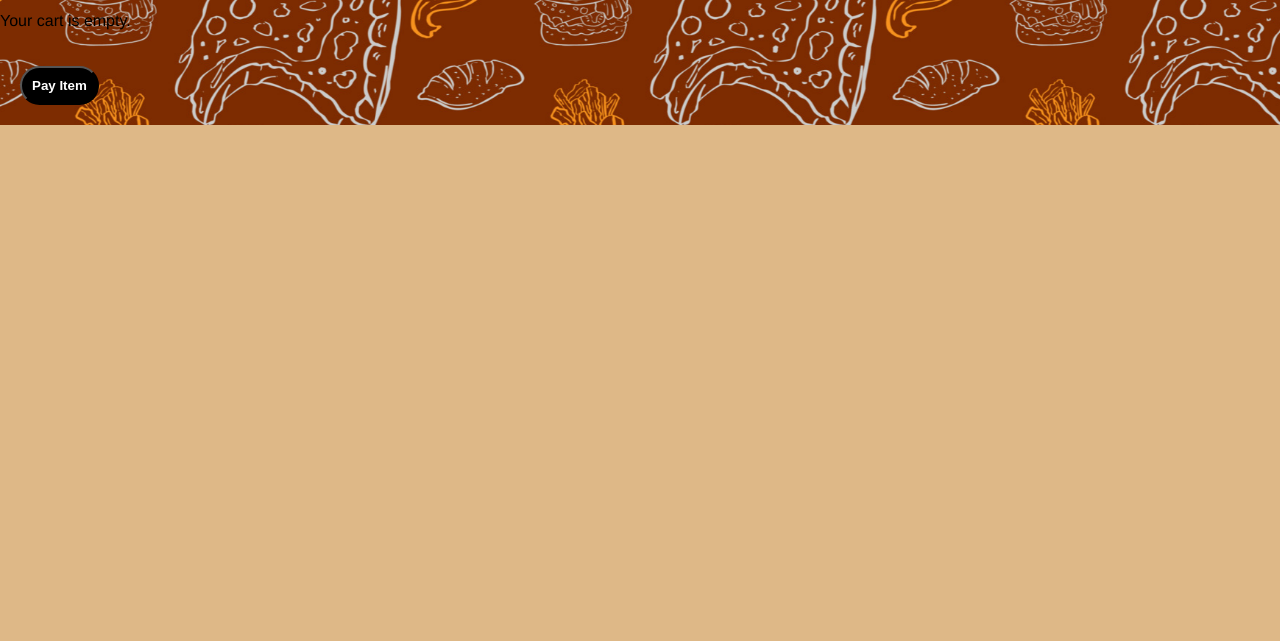
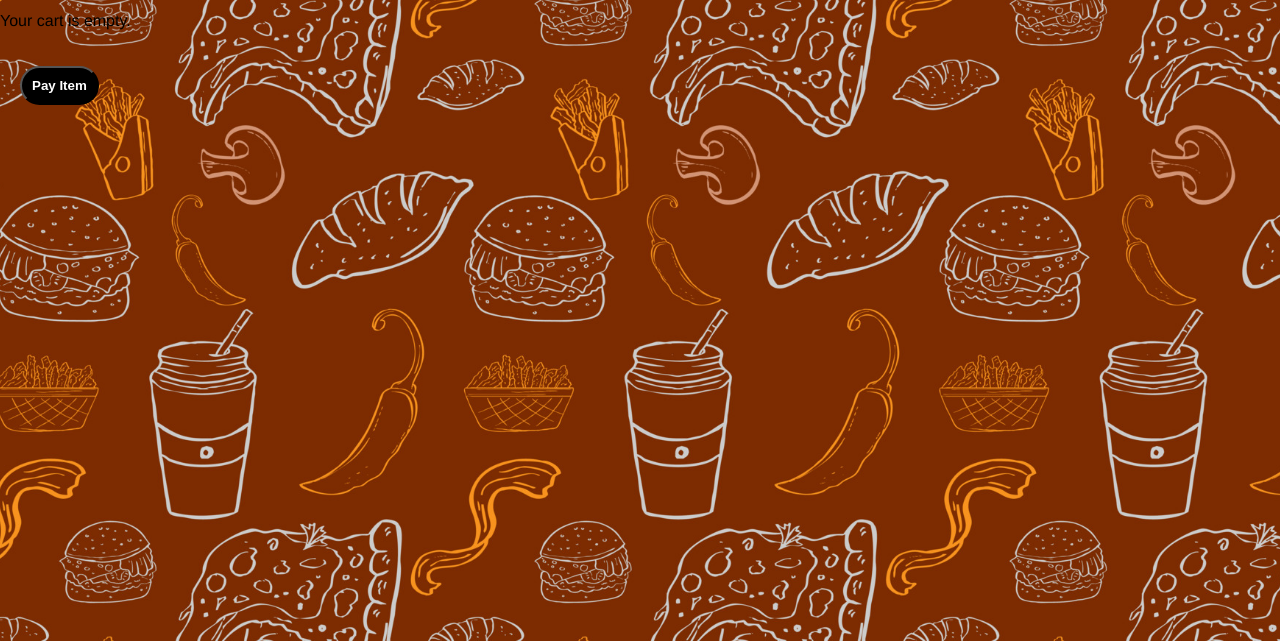
Before and after one commit to Imrnazuhr/BiteDash, a website: page checkOut.html in a window 1280 px wide. Shown: the part 159-800 px from the top of the page. Drawn offline with Linux system fonts and the light colour scheme.

Commit message:
latest latest latest

```diff
--- a/stylesheet.css
+++ b/stylesheet.css
@@ -54,6 +54,7 @@ button:hover {
 /* For Main Page */
 
 .main-page {
+    margin: 0;
     background-image: url("wallpaper.png");
     background-repeat: repeat;
     background-size: auto;
@@ -360,9 +361,8 @@ button:hover {
     background-size: cover;
     background-position: center;
     background-repeat: repeat;
-    background-attachment: fixed;
     margin: 0;
-    height: 100%;
+    height: 100vh;
 }
 #payment-button {
     margin: 20px;
```
Also changed, not shown: account.html (+0 -1 lines).
